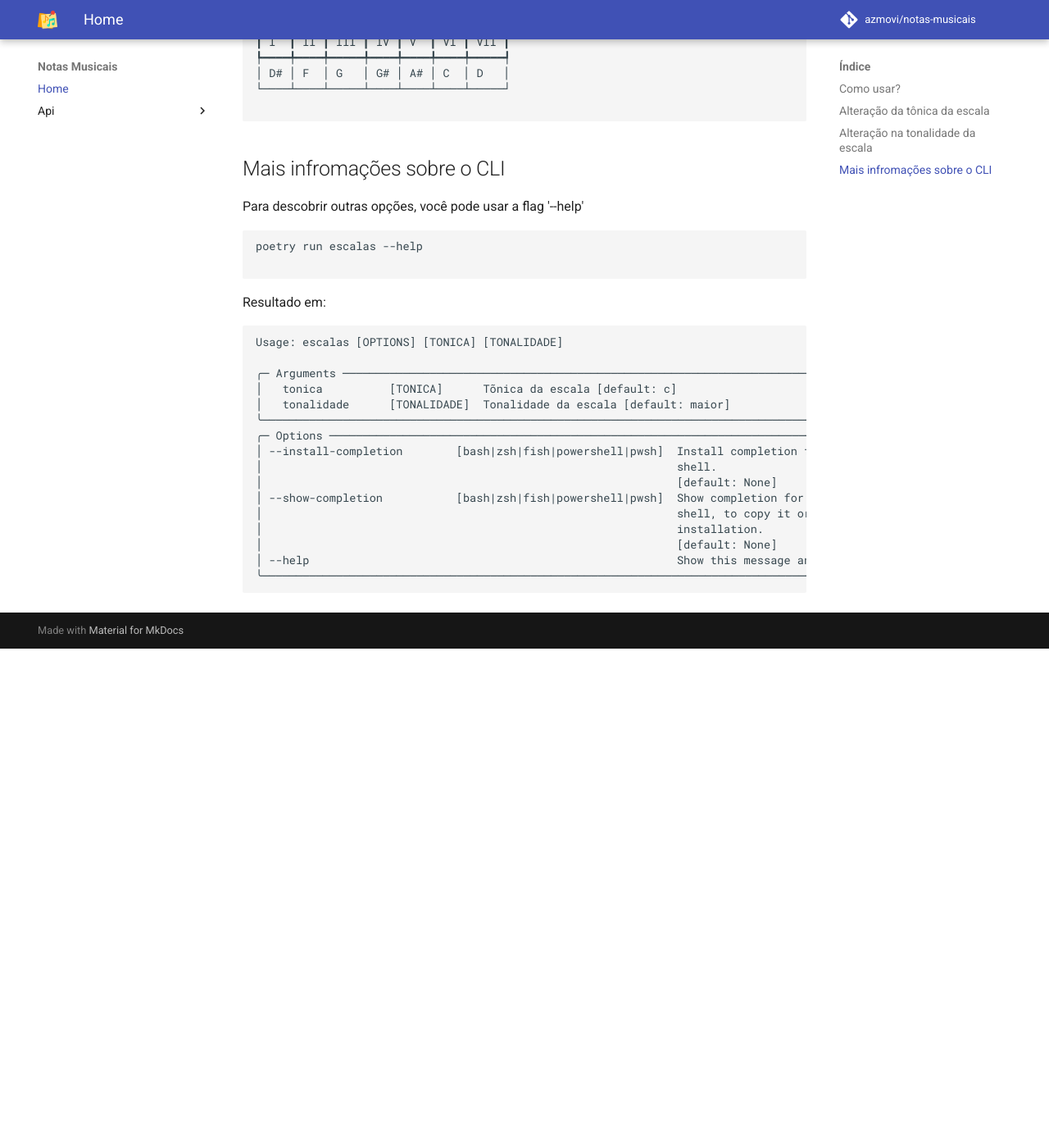
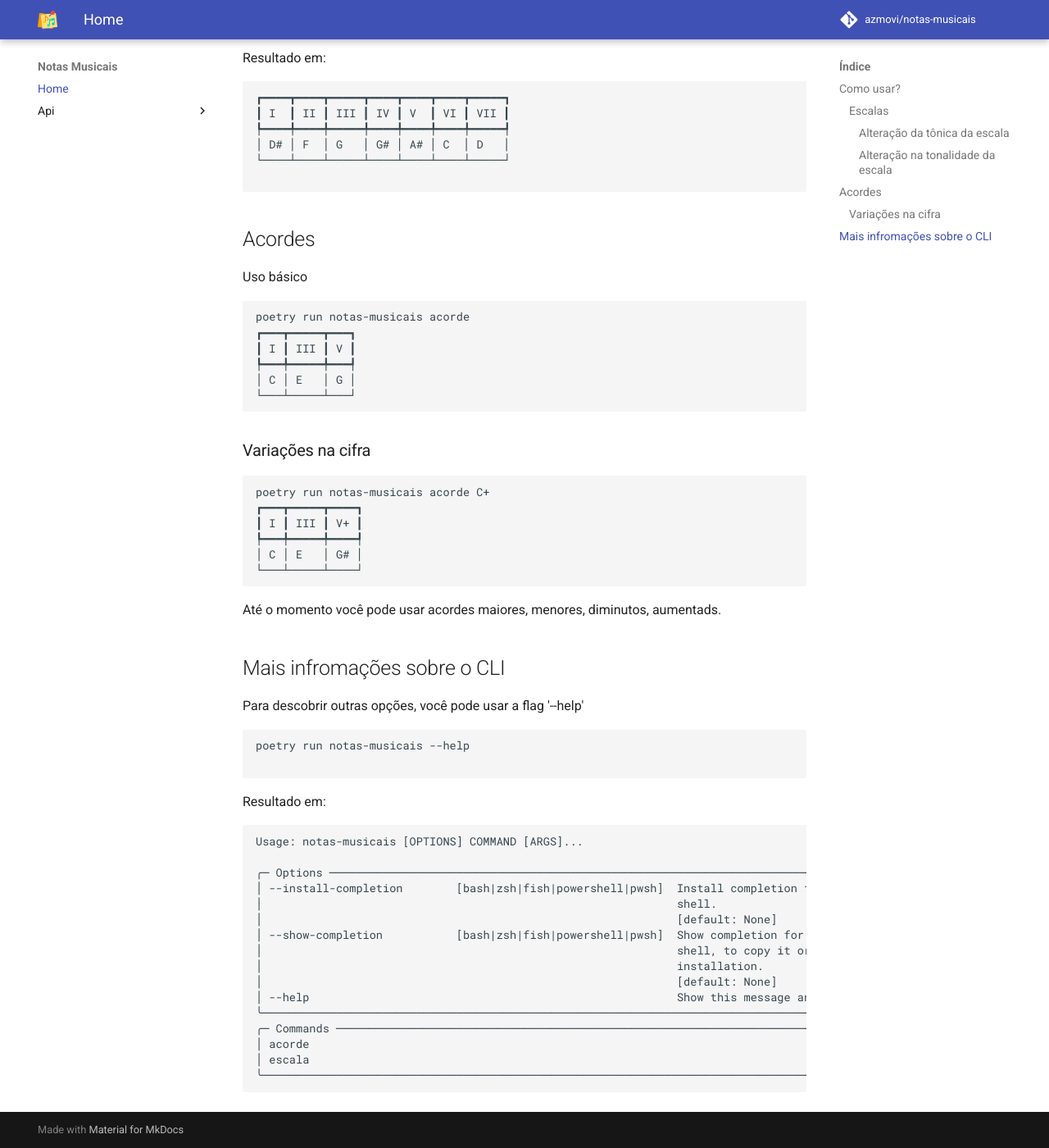
Before and after one commit to azmovi/notas-musicais, an MkDocs documentation site: the page built from docs/index.md, in a window 1280 px wide and 1400 px high, scrolled down 1471 px. Shown: the whole window at 82% size. Built offline with MkDocs 1.6.1 and Material for MkDocs 9.7.7, drawn with Linux system fonts in a browser that asks for light colours; before the commit the page ends 2262 px from its top, so only the background shows below that; some of the changed text lies outside the part shown.

Commit message:
atualização da pagina inicial para o comando de acordes

````diff
--- a/docs/index.md
+++ b/docs/index.md
@@ -1,11 +1,17 @@
 ![logo do projeto](assets/logo.png){ width="300" .center }
 # Notas musicais
 
+Notas musicais é um CLI para ajudar na formação de escalas e acordes
+
+Temos dois comandos diponíveis: `escala` e `acorde`
 ## Como usar?
+
+### Escalas
+
 Você pode chamar as escalas via linha de comando. Por exemplo:
 
 ```bash
-poetry run escalas
+poetry run notas-musicais escala
 ```
 Retornando os graus e as notas correspondentes a essa escala:
 
@@ -17,12 +23,12 @@
 └───┴────┴─────┴────┴───┴────┴─────┘
 
 ```
-## Alteração da tônica da escala
+#### Alteração da tônica da escala
 
 O primeiro parâmentro do CLI é a tônica da escala que deseja exibir. Desta forma, você pode alterar a escala retornada. Por exemplo, a escala 'F#':
 
 ```bash
-poetry run escalas
+poetry run notas-musicais escala F#
 ```
 Resultado em:
 ```
@@ -33,10 +39,10 @@
 └────┴────┴─────┴────┴────┴────┴─────┘
 
 ```
-## Alteração na tonalidade da escala
+#### Alteração na tonalidade da escala
 Você pode alterar a tonalidade da escala também! Esse é o segundo parâmentro da linha de comando. Por exemplo, a escala 'D#' maior:
 ```bash
-poetry run escalas D# maior
+poetry run notas-musicais escala D# maior
 ```
 Resultado em:
 ```
@@ -47,23 +53,44 @@
 └────┴────┴─────┴────┴────┴────┴─────┘
 
 ```
+## Acordes
+
+Uso básico
+
+```bash
+poetry run notas-musicais acorde
+┏━━━┳━━━━━┳━━━┓
+┃ I ┃ III ┃ V ┃
+┡━━━╇━━━━━╇━━━┩
+│ C │ E   │ G │
+└───┴─────┴───┘
+```
+
+### Variações na cifra
+
+```bash
+poetry run notas-musicais acorde C+
+┏━━━┳━━━━━┳━━━━┓
+┃ I ┃ III ┃ V+ ┃
+┡━━━╇━━━━━╇━━━━┩
+│ C │ E   │ G# │
+└───┴─────┴────┘
+```
+Até o momento você pode usar acordes maiores, menores, diminutos, aumentads.
+
 ## Mais infromações sobre o CLI
 
 Para descobrir outras opções, você pode usar a flag '--help'
 
 ```bash
-poetry run escalas --help
+poetry run notas-musicais --help
 
 ```
 
 Resultado em:
 ```bash
-Usage: escalas [OPTIONS] [TONICA] [TONALIDADE]
+Usage: notas-musicais [OPTIONS] COMMAND [ARGS]...
 
-╭─ Arguments ─────────────────────────────────────────────────────────────────────────────────────────╮
-│   tonica          [TONICA]      Tõnica da escala [default: c]                                       │
-│   tonalidade      [TONALIDADE]  Tonalidade da escala [default: maior]                               │
-╰─────────────────────────────────────────────────────────────────────────────────────────────────────╯
 ╭─ Options ───────────────────────────────────────────────────────────────────────────────────────────╮
 │ --install-completion        [bash|zsh|fish|powershell|pwsh]  Install completion for the specified   │
 │                                                              shell.                                 │
@@ -74,4 +101,8 @@
 │                                                              [default: None]                        │
 │ --help                                                       Show this message and exit.            │
 ╰─────────────────────────────────────────────────────────────────────────────────────────────────────╯
+╭─ Commands ──────────────────────────────────────────────────────────────────────────────────────────╮
+│ acorde                                                                                              │
+│ escala                                                                                              │
+╰─────────────────────────────────────────────────────────────────────────────────────────────────────╯
 ```
````
